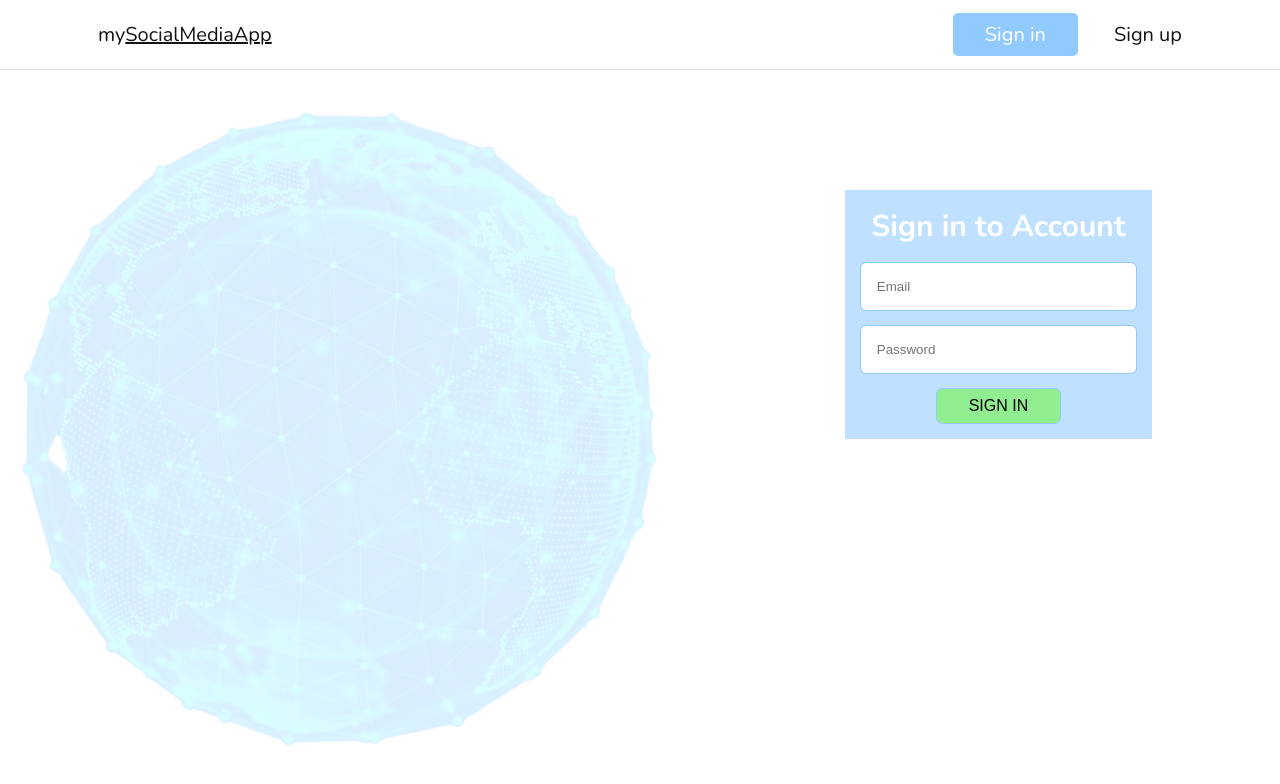
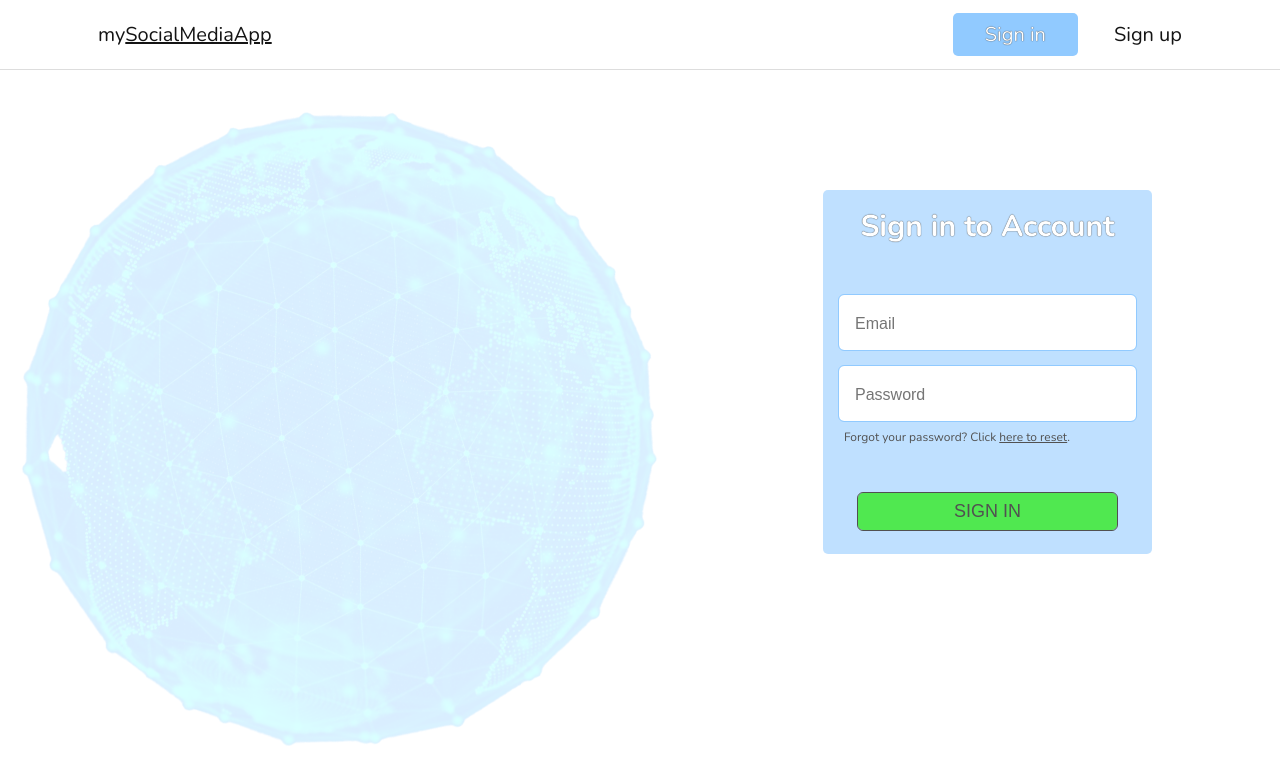
Before and after one commit to AlexCoder98/social-media-app, a React (Create React App) app in the folder frontend/: page /sign-in in a window 1280 px wide. Shown: the top 784 px of the page. Built offline with nearby package versions, Linux system fonts and the light colour scheme.

Commit message:
Sign in form is done

```diff
--- /dev/null
+++ b/frontend/src/components/Button/Button.tsx
@@ -0,0 +1,17 @@
+import { ButtonProps } from "../../types/button";
+
+import '../../styles/Button.css';
+
+const Button = ({ className, content, type, title }: ButtonProps) => {
+    return (
+        <button
+            className={className}
+            type={type}
+            title={title}
+        >
+            {content}
+        </button>
+    )
+}
+
+export default Button;
--- a/frontend/src/components/Forms/SignInForm/SignInForm.tsx
+++ b/frontend/src/components/Forms/SignInForm/SignInForm.tsx
@@ -1,4 +1,7 @@
+import { Link } from 'react-router-dom';
+
 import InputElement from '../InputElement/InputElement';
+import Button from '../../Button/Button';
 
 import { signInFormInputsData } from '../../../helpers/form-data';
 
@@ -19,10 +22,18 @@ const SignInForm = () => {
                         placeholder={input.placeholder}
                     />
                 ))}
+                <p className="app__paragraph reset-password">
+                    Forgot your password? Click <Link to="/reset-password" title="Reset password">
+                        here to reset</Link>.</p>
             </main>
             <footer className="app__form-footer">
                 <div className="app__form-input-container">
-                    <input type="submit" className="app__input submit" id="submit" value="Sign In" />
+                    <Button
+                        className={"app__button submit"}
+                        type={"submit"}
+                        content={"Sign in"}
+                        title={"Sign in now"}
+                    />
                 </div>
             </footer>
         </form>
--- /dev/null
+++ b/frontend/src/styles/Button.css
@@ -0,0 +1,17 @@
+.app__button {
+    width: fit-content;
+    padding: .5rem 6rem;
+    font-size: 18px;
+    cursor: pointer;
+    text-transform: uppercase;
+    color: #515151;
+    border: none;
+    background-color: rgb(80, 232, 80);
+    outline: 1px solid #515151;
+    border-radius: 5px;
+    transition: transform .2s ease-out;
+}
+
+.app__button:hover {
+    transform: scale(1.02);
+}
--- a/frontend/src/styles/Form.css
+++ b/frontend/src/styles/Form.css
@@ -6,44 +6,57 @@
     justify-content: space-between;
     padding: 1rem;
     background-color: hsla(209, 100%, 78%, 0.571);
-}
-
-.app__form-header {
-    margin-bottom: 1rem;
+    border-radius: 5px;
 }
 
 .app__form-h2 {
     font-size: 30px;
     color: #fff;
+    text-shadow: 0 0 1px #141414;
 }
 
 .app__form-main {
     width: 100%;
+    margin: 3rem 0;
 }
 
 .app__input {
     border-radius: 5px;
     border: none;
-    outline: 1px solid #91caff;
 }
 
-.app__input:not(.submit) {
+.app__form-input-container {
+    margin-bottom: 1rem;
+}
+
+.app__form-input-container:last-of-type {
+    margin-bottom: .5rem;
+}
+
+.app__input {
+    width: 100%;
     padding: 1rem;
-    margin-bottom: 1rem;
-    width: 100%;
+    font-size: 20px;
+    color: #515151;
+    outline: 1px solid #91caff;
     transition: .2s ease-in;
 }
 
+.app__input::placeholder {
+    font-size: 16px;
+}
 
-.app__input:not(.submit):focus {
+.app__input:focus {
     box-shadow: inset 0 0 5px #91caff;
 }
 
-.app__input.submit {
-    width: fit-content;
-    padding: .5rem 2rem;
-    font-size: 16px;
-    cursor: pointer;
-    text-transform: uppercase;
-    background-color: lightgreen;
+.app__paragraph.reset-password {
+    padding-left: 5px;
+    font-size: 12px;
+    color: #515151;
 }
+
+.app__paragraph.reset-password>a {
+    color: #515151;
+    text-decoration: underline;
+}
--- a/frontend/src/styles/Navigation.css
+++ b/frontend/src/styles/Navigation.css
@@ -38,9 +38,11 @@
 .app__nav-link:hover {
     color: #ffffff;
     background-color: #91caff;
+    text-shadow: 0 0 1px #141414;
 }
 
 .active {
     color: #ffffff;
     background-color: #91caff;
+    text-shadow: 0 0 1px #141414;
 }
--- /dev/null
+++ b/frontend/src/types/button.ts
@@ -0,0 +1,7 @@
+export type ButtonProps = {
+    className: string;
+    content: string;
+    title: string;
+    method?: () => void;
+    type?: "button" | "reset" | "submit";
+}
```
